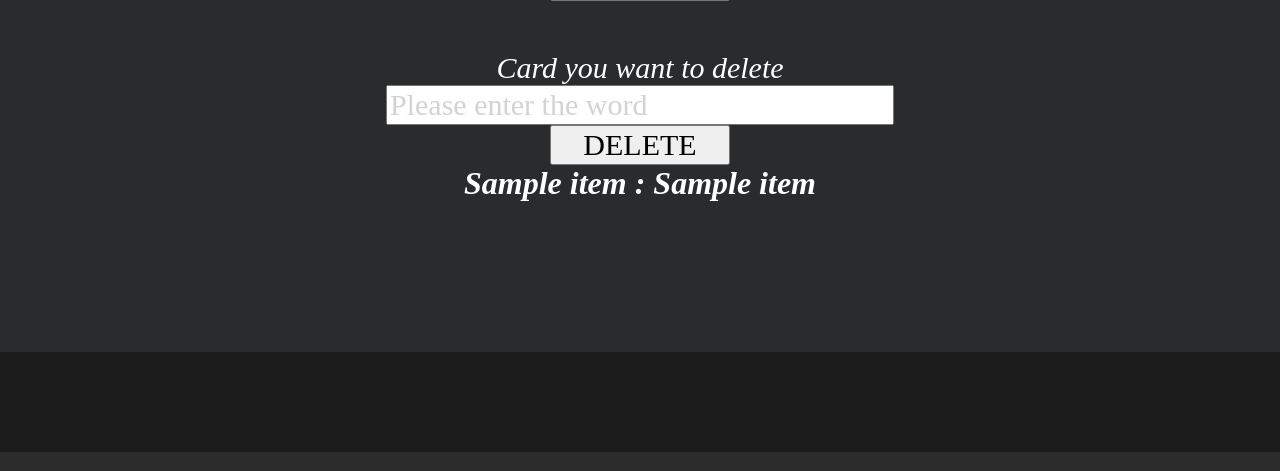
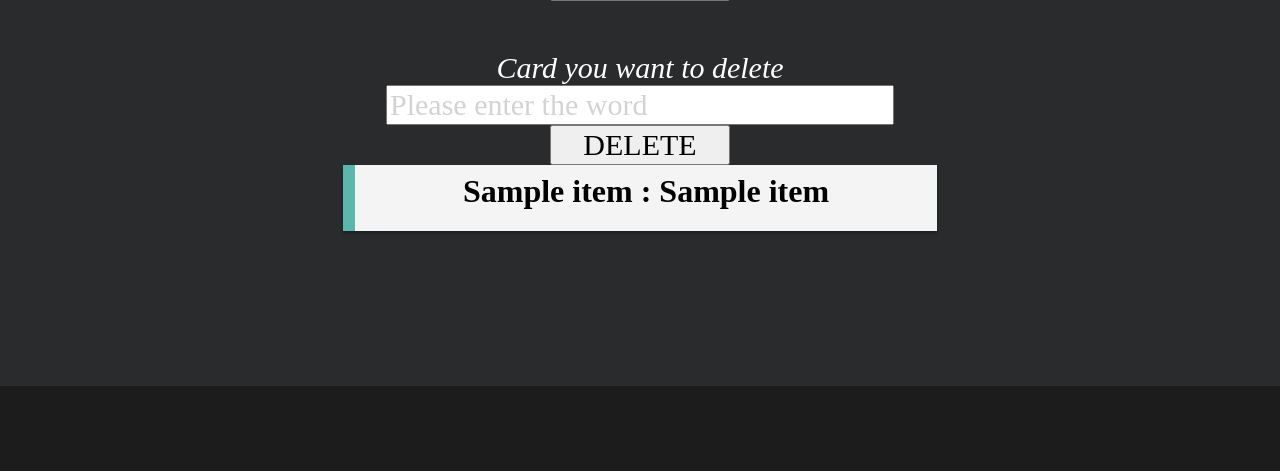
Before and after one commit to brightcat1/FlashCard, a Flask app: template app/templates/create_card.html in a window 1280 px wide. Shown: the part 973-1444 px from the top of the page. Run offline with Flask 2, Linux system fonts and the light colour scheme; the template is opened without the code that fills it: most values are stand-ins (such as "Sample title", 1, 10 or a date in 2020); parts of the project's set-up code (start-up, migrations or seed data) failed here and were passed over.

Commit message:
EDITページの一覧表示の修正

```diff
--- a/app/static/style.css
+++ b/app/static/style.css
@@ -40,6 +40,22 @@ body, html {
     text-align: center;
     color: #000;
     font-size: 10vh;
+    font-style: normal;
+}
+.voca_card_v {
+    padding: 0.5em 1em;
+    width: 550px;
+    height: 50px;
+    margin-left: auto;
+    margin-right: auto;
+    margin-bottom: 5px;
+    background: #f4f4f4;
+    border-left: solid 12px #5bb7ae;
+    box-shadow: 0px 2px 3px rgba(0, 0, 0, 0.33);
+}
+.voca_card_v h1{
+    text-align: center;
+    color: #000;
     font-style: normal;
 }
 
--- a/app/templates/create_card.html
+++ b/app/templates/create_card.html
@@ -34,7 +34,9 @@
                 <p><input type="submit" pattern="^(?!.*(<|>|&|;).*$" value="DELETE" class="register_btn"></p>
             </form>
             {% for item in voca_info %}
-            <h1><p>{{item[1]}} : {{item[2]}}</p><h1>
+            <div class="voca_card_v">
+                <h1>{{item[1]}} : {{item[2]}}<h1>
+            </div>
             {% endfor %}
         </div>
         <div class = "foot_line">
```
